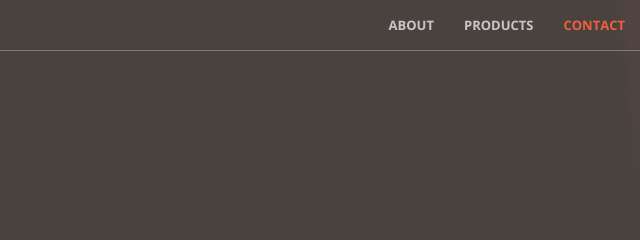
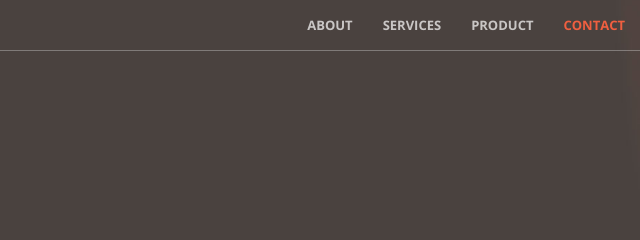
Before and after one commit to osmotically/soosaemi, a website: page index.html in a window 1280 px wide. Shown: the top 240 px of the page, 640-1280 px from the left. Drawn offline with nearby package versions, Linux system fonts and the light colour scheme.

Commit message:
제품 설명 포함

```diff
--- a/index.html
+++ b/index.html
@@ -52,8 +52,11 @@
                     <li>
                         <a class="page-scroll" href="#about">About</a>
                     </li>
+					<li>
+                        <a class="page-scroll" href="#services">Services</a>
+                    </li>
                     <li>
-                        <a class="page-scroll" href="#products">Products</a>
+                        <a class="page-scroll" href="#product">Product</a>
                     </li>
                     <li>
                         <a class="page-scroll" href="#contact">Contact</a>
@@ -132,7 +135,7 @@
         </div>
     </section>
 
-    <section class="no-padding" id="portfolio">
+    <section class="no-padding" id="product">
         <div class="container-fluid">
             <div class="row no-gutter popup-gallery">
                 <div class="col-lg-4 col-sm-6">
```
